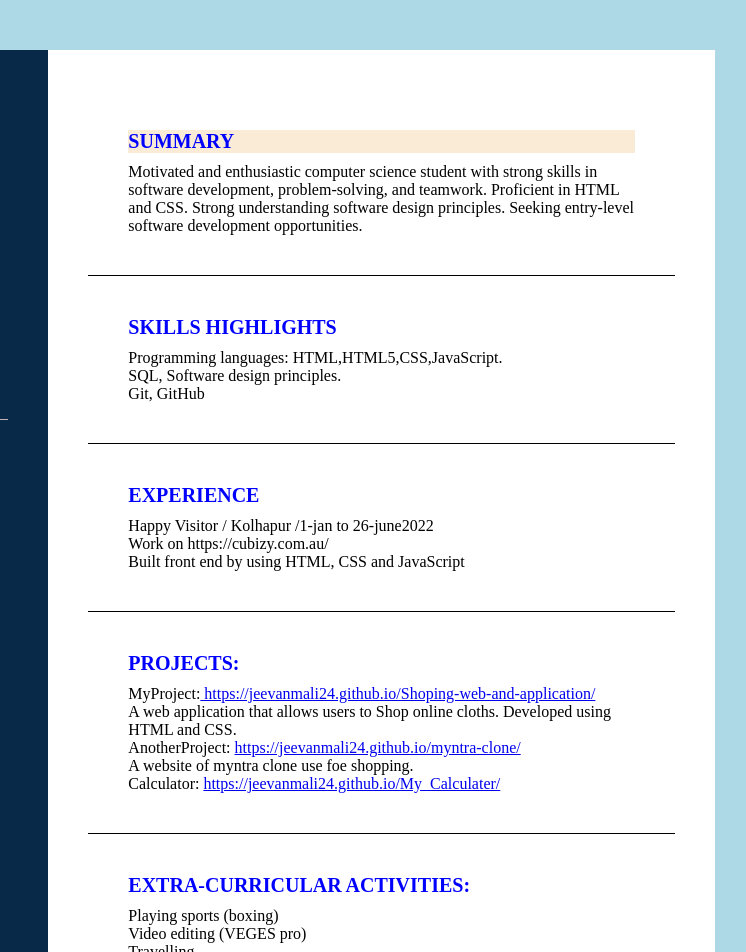
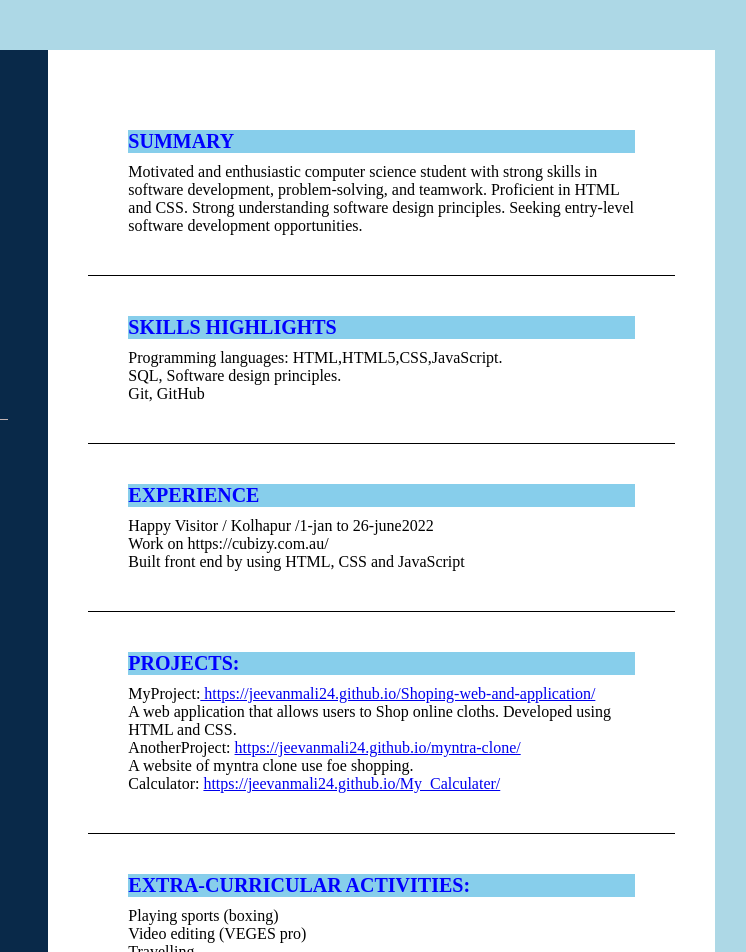
Before and after one commit to JeevanMali24/Resume, a plain HTML site: page index.html in a window 1280 px wide. Shown: the top 952 px of the page, 425-1171 px from the left. Drawn offline with Linux system fonts and the light colour scheme.

Commit message:
background color added

```diff
--- a/index.html
+++ b/index.html
@@ -76,7 +76,7 @@
         <div class="information">
           <div class="summary">
           <ul>
-            <h3 style="background-color:antiquewhite">Summary</h3>
+            <h3 style="background-color:skyblue">Summary</h3>
             <li>
               Motivated and enthusiastic computer science student with strong
               skills in software development, problem-solving, and teamwork.
@@ -85,21 +85,21 @@
               opportunities.
             </li> </div>
               <div class="skill">
-            <h3>Skills Highlights</h3>
+            <h3 style="background-color:skyblue">Skills Highlights</h3>
 
             <li>Programming languages: HTML,HTML5,CSS,JavaScript.</li>
             <li>SQL, Software design principles.</li>
             <li>Git, GitHub</li></div>
 
             <div class="exp">
-            <h3>Experience</h3>
+            <h3 style="background-color:skyblue">Experience</h3>
               <li>Happy Visitor / Kolhapur /1-jan to 26-june2022</li>
               <li>Work on https://cubizy.com.au/</li>
               <li>Built front end by using HTML, CSS and JavaScript</li>
 
           </div>
           <div class="poject">
-            <h3>Projects:</h3>
+            <h3 style="background-color:skyblue">Projects:</h3>
             <li>
               MyProject:<a
                 href="https://jeevanmali24.github.io/Shoping-web-and-application/"
@@ -119,7 +119,7 @@
               <a href=" https://jeevanmali24.github.io/My_Calculater/"> https://jeevanmali24.github.io/My_Calculater/</a>
             </li></div>
             <div class="activity">
-            <h3>Extra-Curricular Activities:</h3>
+            <h3 style="background-color:skyblue">Extra-Curricular Activities:</h3>
 
             <li>Playing sports (boxing)</li>
             <li>Video editing (VEGES pro)</li>
```
Also changed, not shown: 1 other file.
